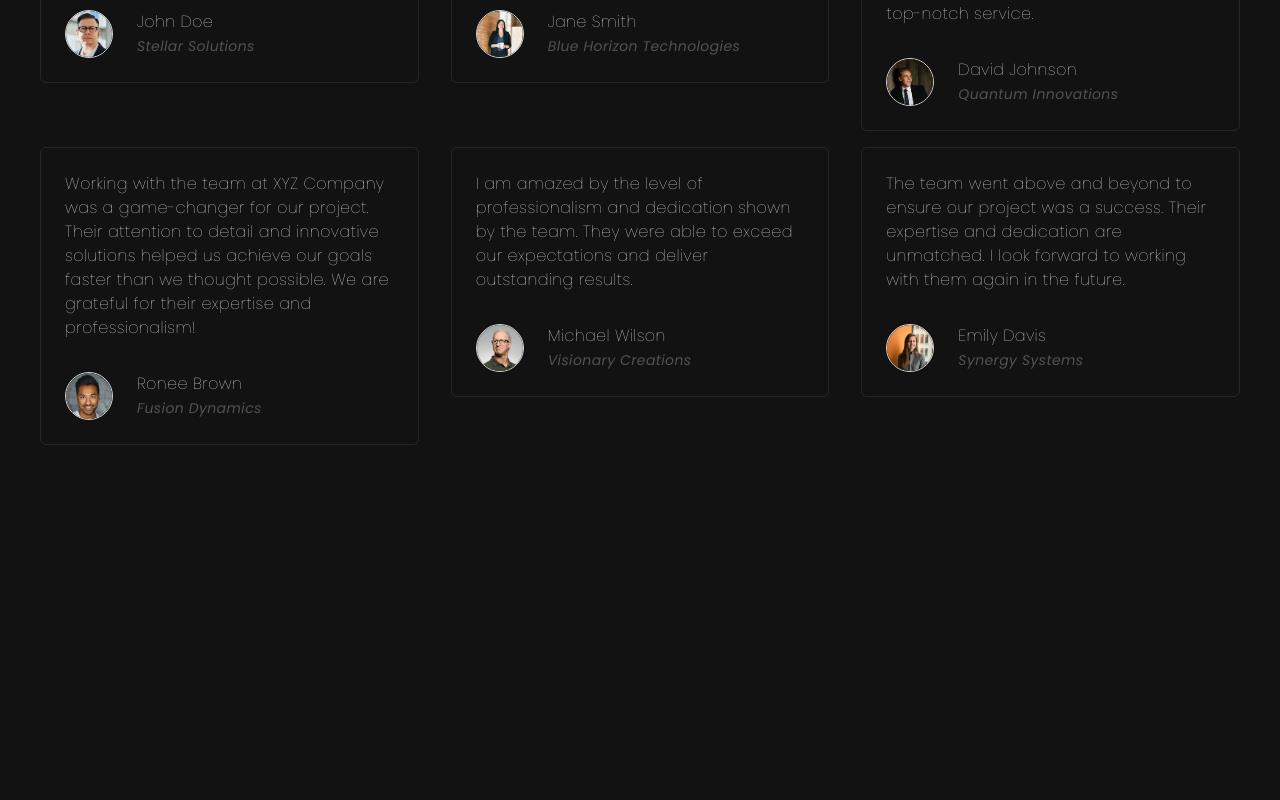
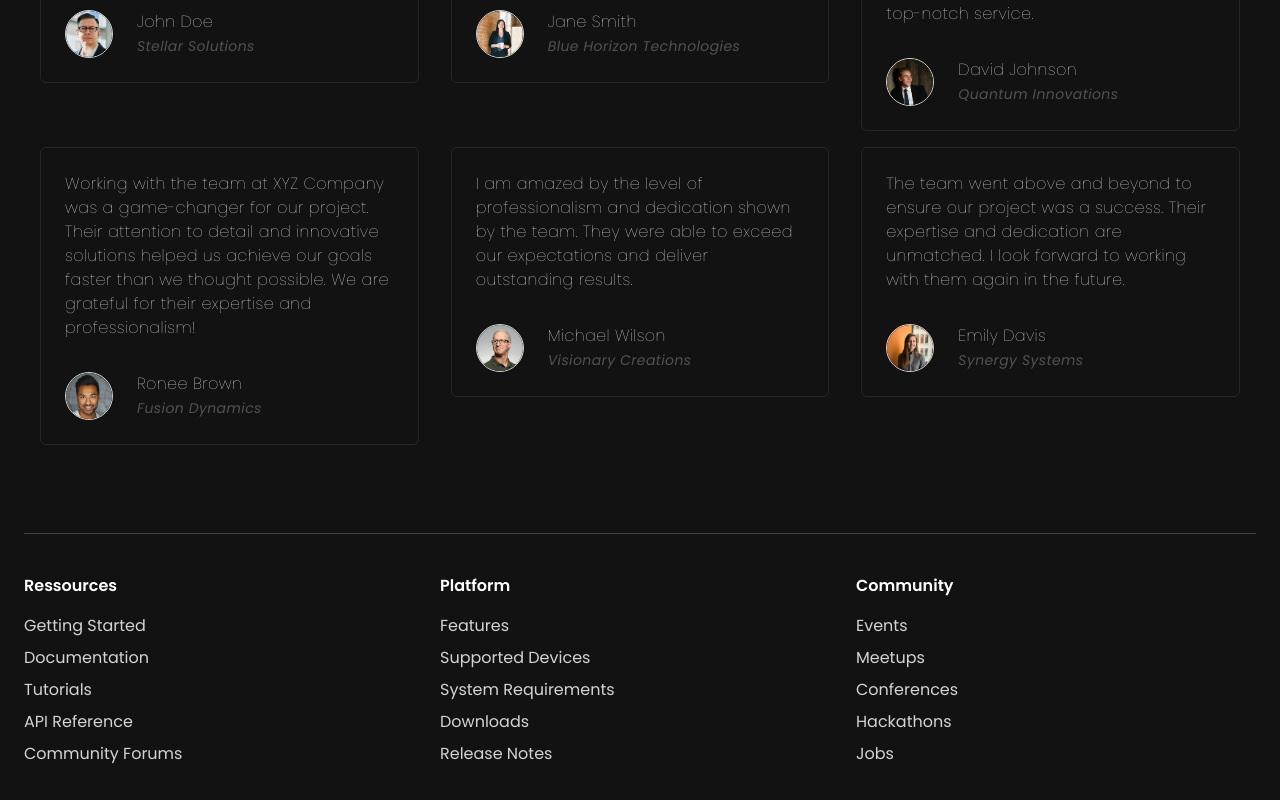
Before and after one commit to pierregourinat/virtualr-landingp_training, a React (Vite) app: page / in a window 1280 px wide. Shown: the part 3556-4356 px from the top of the page. Before the commit the page ends 4009 px from the top, so only its background shows below. Built offline with nearby package versions, Linux system fonts and the light colour scheme.

Commit message:
feat : Footer section

```diff
--- a/src/App.jsx
+++ b/src/App.jsx
@@ -1,4 +1,5 @@
 import { FeatureSection } from "./components/FeatureSection";
+import { Footer } from "./components/Footer";
 import { HeroSection } from "./components/HeroSection";
 import { Navbar } from "./components/Navbar";
 import { Pricing } from "./components/Pricing";
@@ -16,6 +17,7 @@
         <Workflow />
         <Pricing />
         <Testimonials />
+        <Footer />
       </div>
     </>
   );
--- /dev/null
+++ b/src/components/Footer.jsx
@@ -0,0 +1,55 @@
+import { communityLinks, platformLinks, resourcesLinks } from "../constants";
+
+export const Footer = () => {
+  return (
+    <footer className="mt-20 border-t py-10 border-neutral-700">
+      <div className="grid grid-cols-2 lg:grid-cols-3 gap-4">
+        <div>
+          <h3 className="text-md font-semibold mb-4">Ressources</h3>
+          <ul className="space-y-2">
+            {resourcesLinks.map((link, index) => (
+              <li key={index}>
+                <a
+                  className="text-neutral-300 hover:text-white"
+                  href={link.href}
+                >
+                  {link.text}
+                </a>
+              </li>
+            ))}
+          </ul>
+        </div>
+        <div>
+          <h3 className="text-md font-semibold mb-4">Platform</h3>
+          <ul className="space-y-2">
+            {platformLinks.map((link, index) => (
+              <li key={index}>
+                <a
+                  className="text-neutral-300 hover:text-white"
+                  href={link.href}
+                >
+                  {link.text}
+                </a>
+              </li>
+            ))}
+          </ul>
+        </div>
+        <div>
+          <h3 className="text-md font-semibold mb-4">Community</h3>
+          <ul className="space-y-2">
+            {communityLinks.map((link, index) => (
+              <li key={index}>
+                <a
+                  className="text-neutral-300 hover:text-white"
+                  href={link.href}
+                >
+                  {link.text}
+                </a>
+              </li>
+            ))}
+          </ul>
+        </div>
+      </div>
+    </footer>
+  );
+};
```
